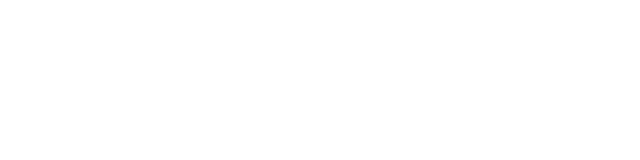
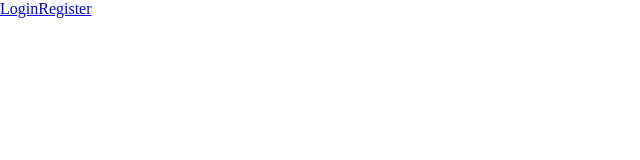
Before and after one commit to aleksasdev/react-exam, a React (Vite) app: page /register in a window 1280 px wide. Before the commit this address had no page. Shown: the top 160 px of the page, without its empty margins (0-640 px from the left). Built offline with nearby package versions, Linux system fonts and the light colour scheme.

Commit message:
fixed layout issues

```diff
--- a/src/App.jsx
+++ b/src/App.jsx
@@ -5,22 +5,22 @@ import { Navbar } from './components/main/Navbar'
 import { Login } from './components/authentication/Login';
 import { UserProvider } from './contexts/UserProvider';
 import { Home } from './components/main/home/Home';
+import { Register } from './components/authentication/Register';
 
 function App() {
 
    return (
-      <div className="App">
 
       <UserProvider>
          <Routes>
             <Route element={<Navbar />}>
                <Route path='/' element={<Home />} />
                <Route path='/login' element={<Login />} />
+               <Route path='/register' element={<Register />} />
             </Route>
          </Routes>
       </UserProvider>
 
-      </div>
    )
 }
 
--- a/src/components/authentication/Login.jsx
+++ b/src/components/authentication/Login.jsx
@@ -11,11 +11,13 @@ export const Login = () => {
    }
 
    return (
+      <section id="login">
          <ValidationForm onCompleted={handleLogin} label="Login">
             <p>Email</p>
             <ValidInput name="email" requirements={[HAVE_VALID_EMAIL]} />
             <p>Password</p>
             <ValidInput name="password" requirements={[MINIMUM_LENGTH_8]} />
          </ValidationForm>
+      </section>
    )
 }
--- a/src/components/authentication/Register.jsx
+++ b/src/components/authentication/Register.jsx
@@ -2,6 +2,8 @@ import React from 'react'
 
 export const Register = () => {
    return (
-      <div>Register</div>
+      <section id="register">
+
+      </section>
    )
 }
--- a/src/components/main/Navbar.jsx
+++ b/src/components/main/Navbar.jsx
@@ -7,6 +7,7 @@ export const Navbar = () => {
       <>
          <nav>
             <Link to="/login">Login</Link>
+            <Link to="/register">Register</Link>
          </nav>
 
          <Outlet />
--- a/src/components/main/common.css
+++ b/src/components/main/common.css
@@ -1,4 +1,15 @@
+@import url('./main.css');
+
 *{
    margin: 0;
+   padding: 0;
    box-sizing: border-box;
 }
+
+:root{
+   --color-primary: #282b30;
+   --color-primary-tint: #424549;
+
+   --color-button: #5865f2;
+   --color-button-shade: #4752c4;
+}
--- a/src/components/main/main.css
+++ b/src/components/main/main.css
@@ -1,5 +1,15 @@
+#root{
+   display: flex;
+   flex-direction: column;
+   height: 100vh;
+}
+
 nav{
    display: flex;
    width: 100%;
    height: 2rem;
 }
+
+section{
+   flex: 1;
+}
```
Lines whose indentation alone changed are shown as unchanged.
